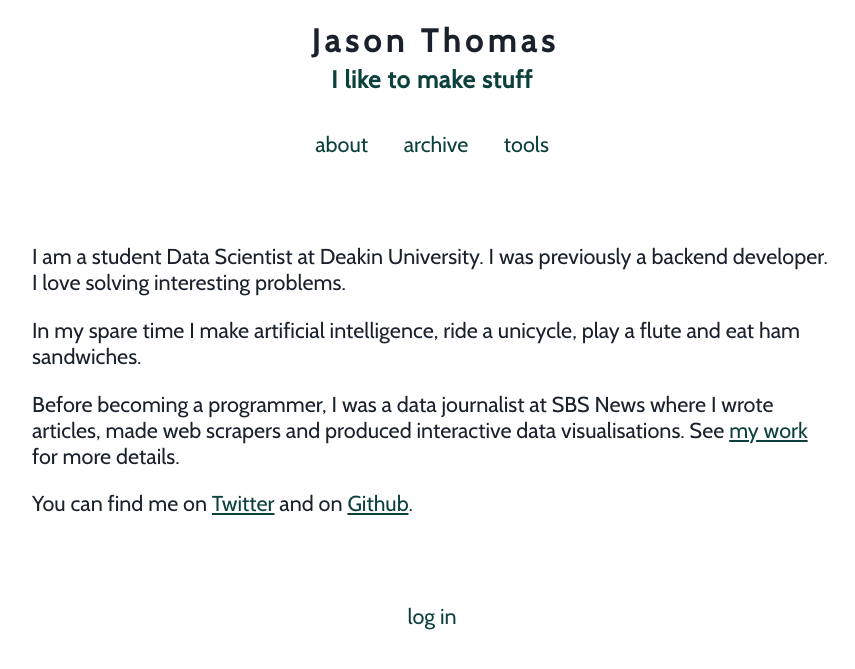
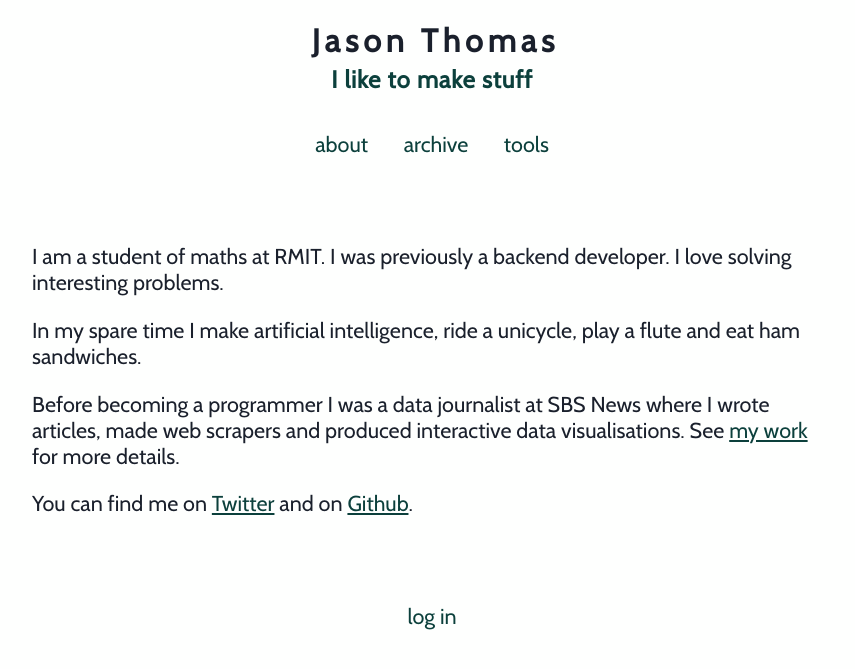
Before and after one commit to pulling-star/jason-thomas.zyx, a Flask app: page /about in a window 1280 px wide. Shown: the top 669 px of the page, without its empty margins (208-1063 px from the left). Run offline with Flask 2, Linux system fonts and the light colour scheme; some libraries are stand-ins or nearby versions.

Commit message:
octave_jupyter

```diff
--- a/static/style.css
+++ b/static/style.css
@@ -39,6 +39,10 @@ ol {
 img {
     width: 100%;
     height: auto;
+}
+
+.no-scale {
+    width: auto;
 }
 
 form *{
--- a/templates/about.html
+++ b/templates/about.html
@@ -1,7 +1,7 @@
 {% extends "layout.html" %}
 {% block body %}
-  <p>I am a student Data Scientist at Deakin University. I was previously a backend developer. I love solving interesting problems.<p>
+  <p>I am a student of maths at RMIT. I was previously a backend developer. I love solving interesting problems.<p>
   <p>In my spare time I make artificial intelligence, ride a unicycle, play a flute and eat ham sandwiches.</p>
-  <p>Before becoming a programmer, I was a data journalist at SBS News where I wrote articles, made web scrapers and produced interactive data visualisations. See <a href="/my_work">my work</a> for more details.</p>
+  <p>Before becoming a programmer I was a data journalist at SBS News where I wrote articles, made web scrapers and produced interactive data visualisations. See <a href="/my_work">my work</a> for more details.</p>
   <p>You can find me on <a href="https://twitter.com/jase_thomas" target="_blank">Twitter</a> and on <a href="https://github.com/JasonThomasData" target="_blank">Github</a>.</p>
 {% endblock %}
```
Also changed, not shown: blogPosts.db, static/assets/2021/octaveJupyter/gauss.png (added), static/assets/2021/octaveJupyter/latex_code_chart.png (added).
